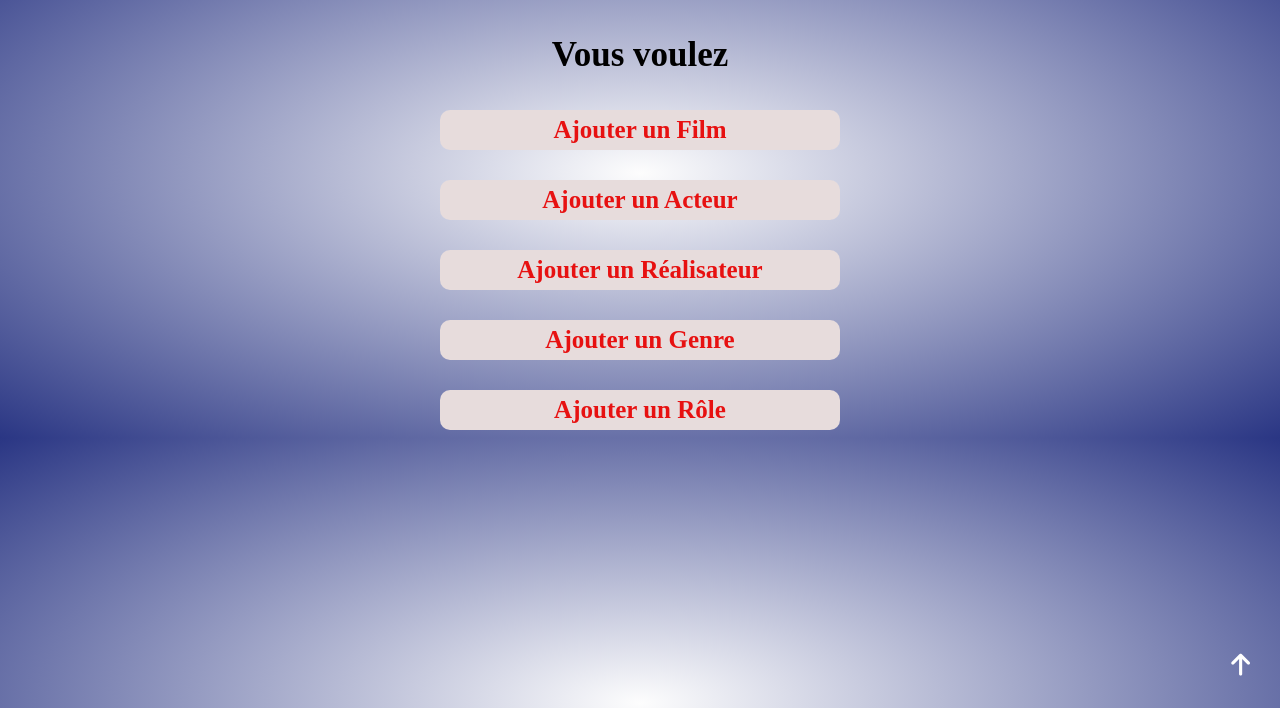
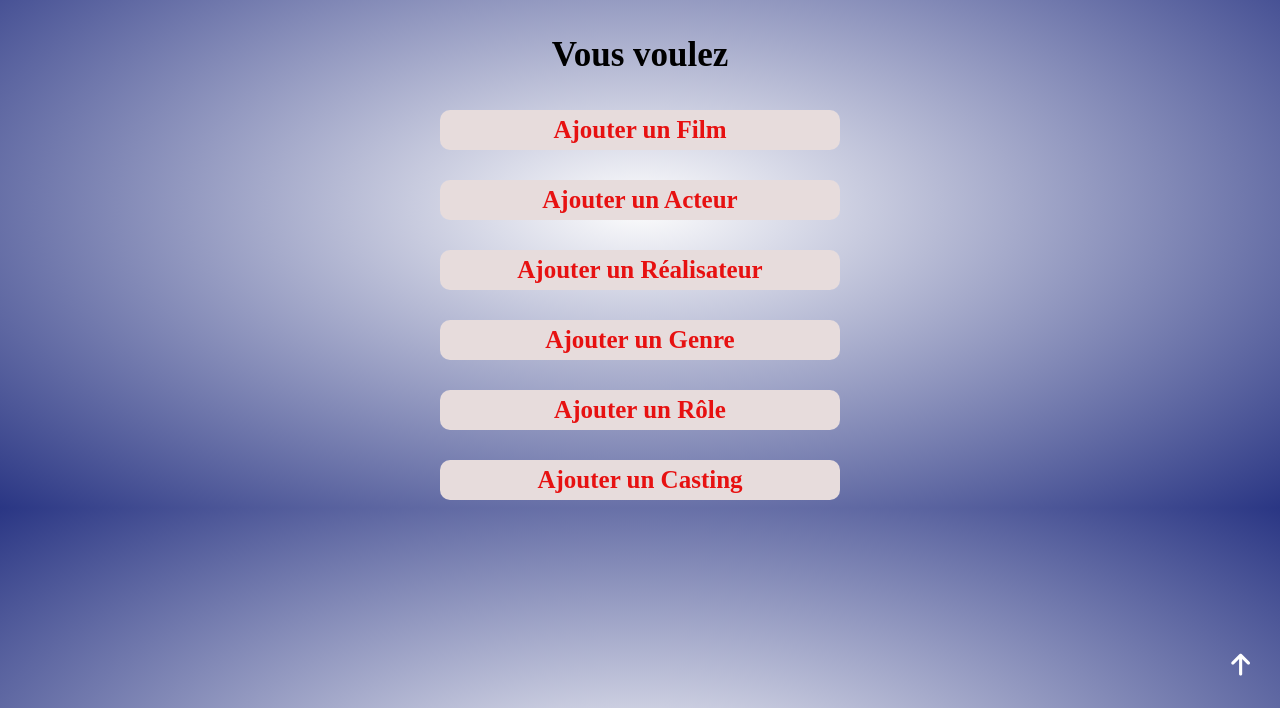
Before and after one commit to derdeche/MVC_Cinema, a PHP site: template view/listAjout.php in a window 1280 px wide. Shown: the part 92-800 px from the top of the page. Run offline with PHP 8.4, Linux system fonts and the light colour scheme; the template is opened without the code that fills it, so the values that code supplies are empty; some libraries are stand-ins or nearby versions.

Commit message:
ajout lien add casting

```diff
--- a/view/listAjout.php
+++ b/view/listAjout.php
@@ -24,6 +24,10 @@ ob_start();?>
     <a href="index.php?action=ajoutRole"><p class ="a"><strong>Ajouter un Rôle</strong></a>
     </div>
 
+    <div class="rectangle">
+    <a href="index.php?action=ajoutCasting"><p class ="a"><strong>Ajouter un Casting</strong></a>
+    </div>
+
 </div>
 
 
```
